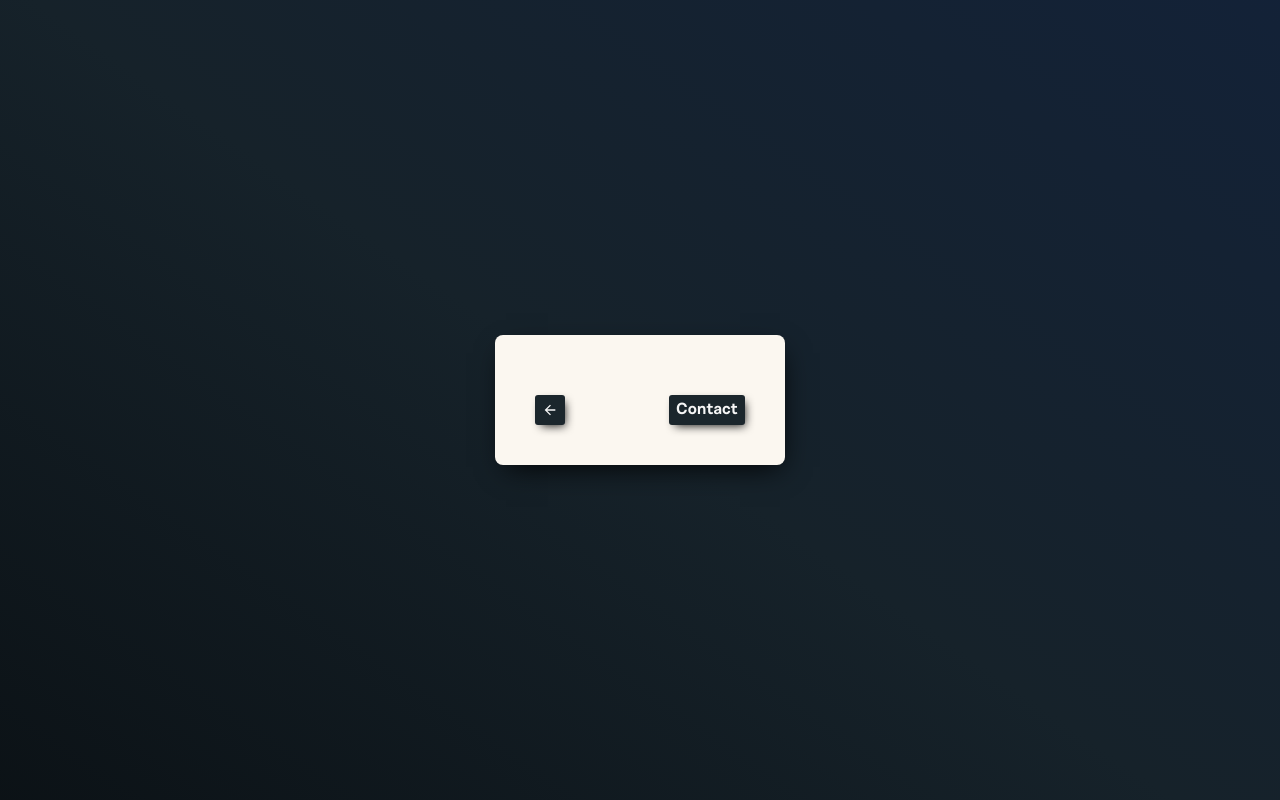
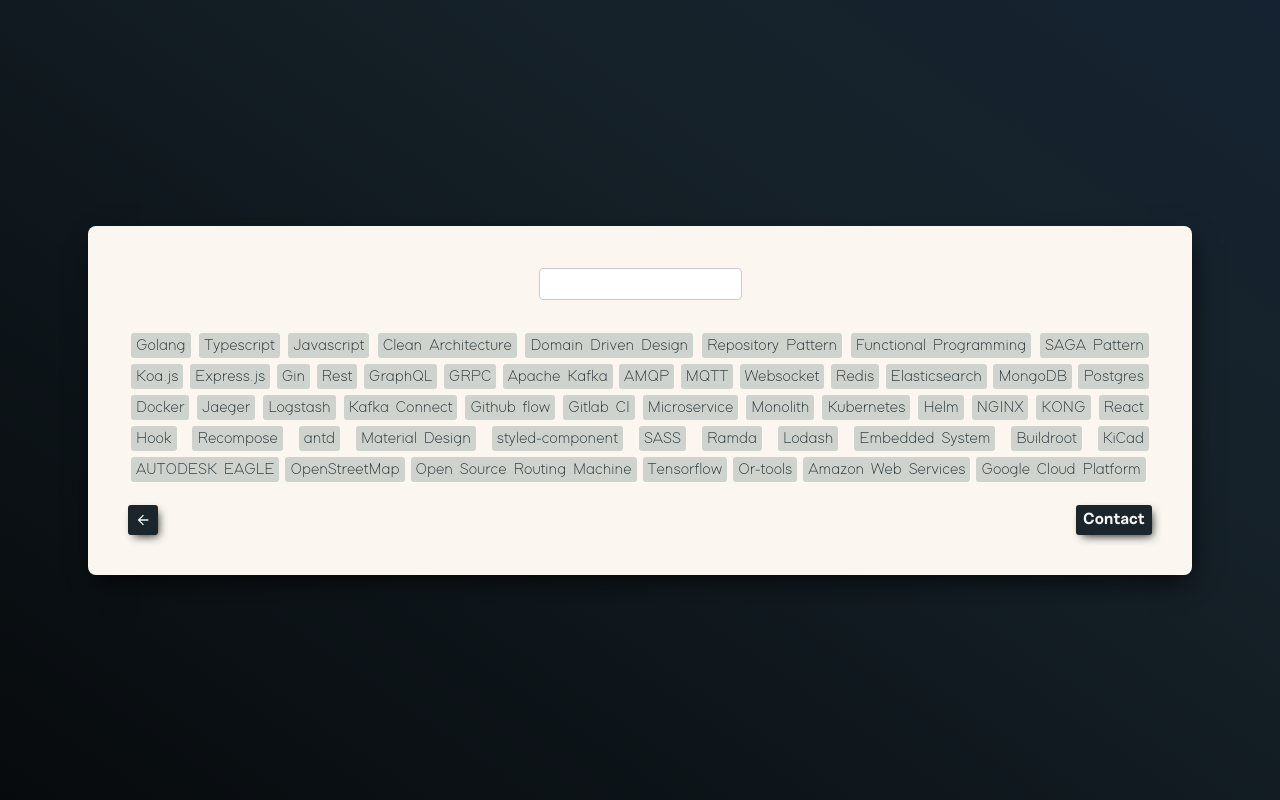
Before and after one commit to NV4RE/portfolio, a React (Create React App) app: page /summary in a window 1280 px wide. Built offline with nearby package versions, Linux system fonts and the light colour scheme.

Commit message:
Add filter

```diff
--- /dev/null
+++ b/src/components/Tag/index.tsx
@@ -0,0 +1,14 @@
+import styled from "styled-components";
+
+export default styled.div`
+  display: flex;
+  flex-flow: row nowrap;
+  justify-content: flex-start;
+  align-items: center;
+  color: #1c2b2d;
+
+  margin: 3px;
+  padding: 5px;
+  border-radius: 3px;
+  background-color: #cfd3ce;
+`;
--- a/src/containers/Summary/index.tsx
+++ b/src/containers/Summary/index.tsx
@@ -1,7 +1,8 @@
-import React from "react";
+import React, { useEffect, useState } from "react";
 import styled from "styled-components";
 import Body from "../../components/Body";
 import Navigator from "../../components/Navigator";
+import Tag from "../../components/Tag";
 
 interface ISkill {
   name: string;
@@ -15,6 +16,27 @@
   height: 100vh;
   justify-content: center;
   align-items: center;
+`;
+
+const Input = styled.input`
+  box-sizing: border-box;
+  height: 32px;
+  margin: 2px 8px 30px 8px;
+
+  border: 1px solid #ccc;
+  border-radius: 4px;
+  font-size: 1.2rem;
+`;
+
+const Content = styled.div`
+  display: flex;
+  flex-flow: row wrap;
+  justify-content: space-between;
+
+  ::after {
+    content: "";
+    flex: auto;
+  }
 `;
 
 const stacks: ISkill[] = [
@@ -136,6 +158,16 @@
   {
     name: "Jaeger",
     alias: ["tracer"],
+    experienced: true,
+  },
+  {
+    name: "Logstash",
+    alias: [],
+    experienced: true,
+  },
+  {
+    name: "Kafka Connect",
+    alias: [],
     experienced: true,
   },
   {
@@ -269,18 +301,36 @@
     experienced: true,
   },
   {
-    name: "Amazon Web Services",
-    alias: ["Google Cloud Platform"],
+    name: "Google Cloud Platform",
+    alias: ["GCP"],
     experienced: true,
   },
 ];
 
-const words = ["EAGLE", "OSM", "Tensorflow", "Or-tools", "AWS", "GCP"];
+export default () => {
+  const [filtered, setFiltered] = useState(stacks);
+  const [search, setSearch] = useState("");
 
-export default () => {
+  useEffect(() => {
+    setFiltered(
+      stacks.filter((stack) => {
+        return (
+          stack.name.toLowerCase().includes(search) ||
+          stack.alias.filter((a) => a.toLowerCase().includes(search)).length
+        );
+      })
+    );
+  }, [search]);
+
   return (
     <Container>
       <Body>
+        <Input onChange={(e) => setSearch(e.target.value.toLowerCase())} />
+        <Content>
+          {filtered.map((s) => (
+            <Tag key={s.name}>{s.name}</Tag>
+          ))}
+        </Content>
         <Navigator next="/contact" nextName="Contact" />
       </Body>
     </Container>
--- a/src/router.tsx
+++ b/src/router.tsx
@@ -11,6 +11,7 @@
 const Container = styled.div`
   padding: 0;
   margin: 0;
+  box-sizing: border-box;
   width: 100vw;
   height: 100vh;
   overflow-x: hidden;
```
Also changed, not shown: package.json (+7 -6 lines), 1 other file (tests, documents, lock files or other folders).
